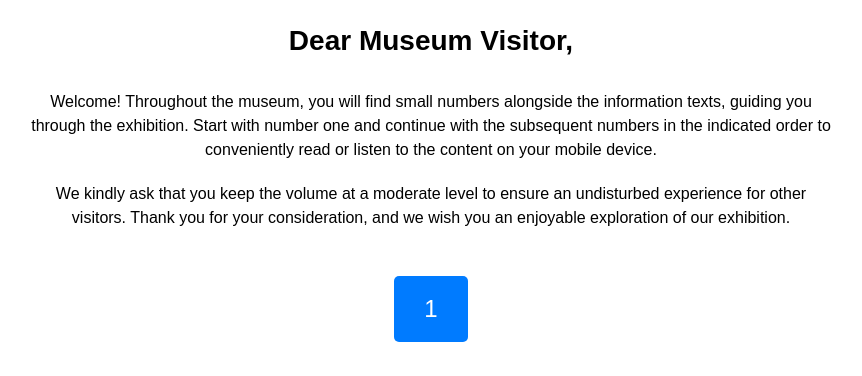
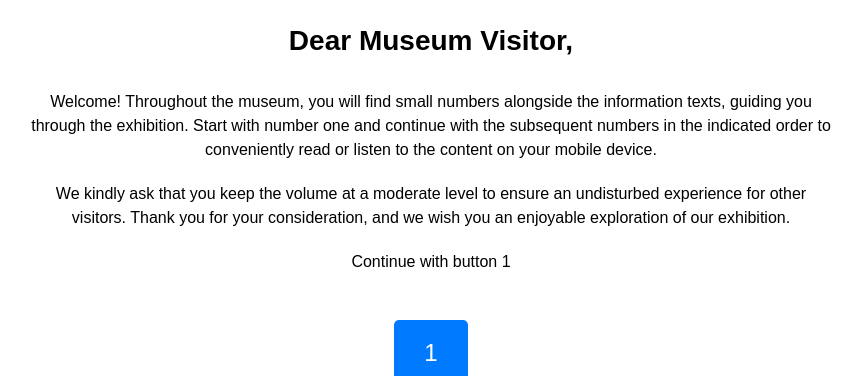
Before and after one commit to MuseumWolfenbuettel/for_visitors, a plain HTML site: page index.html in a window 1280 px wide. Shown: the top 376 px of the page, without its empty margins (209-1071 px from the left). Drawn offline with Linux system fonts and the light colour scheme.

Commit message:
Update index.html

```diff
--- a/index.html
+++ b/index.html
@@ -46,6 +46,7 @@
         <p>Welcome! Throughout the museum, you will find small numbers alongside the information texts, guiding you through the exhibition. Start with number one and continue with the subsequent numbers in the indicated order to conveniently read or listen to the content on your mobile device.</p>
         <p>We kindly ask that you keep the volume at a moderate level to ensure an undisturbed experience for other visitors. Thank you for your consideration, and we wish you an enjoyable exploration of our exhibition.</p>
 
+        <p class="instruction">Continue with button 1</p>
         <!-- Кнопка с цифрой 1 -->
         <a href="https://museumwolfenbuettel.github.io/The-B-rger-Museum-/" class="button">1</a>
 
```
